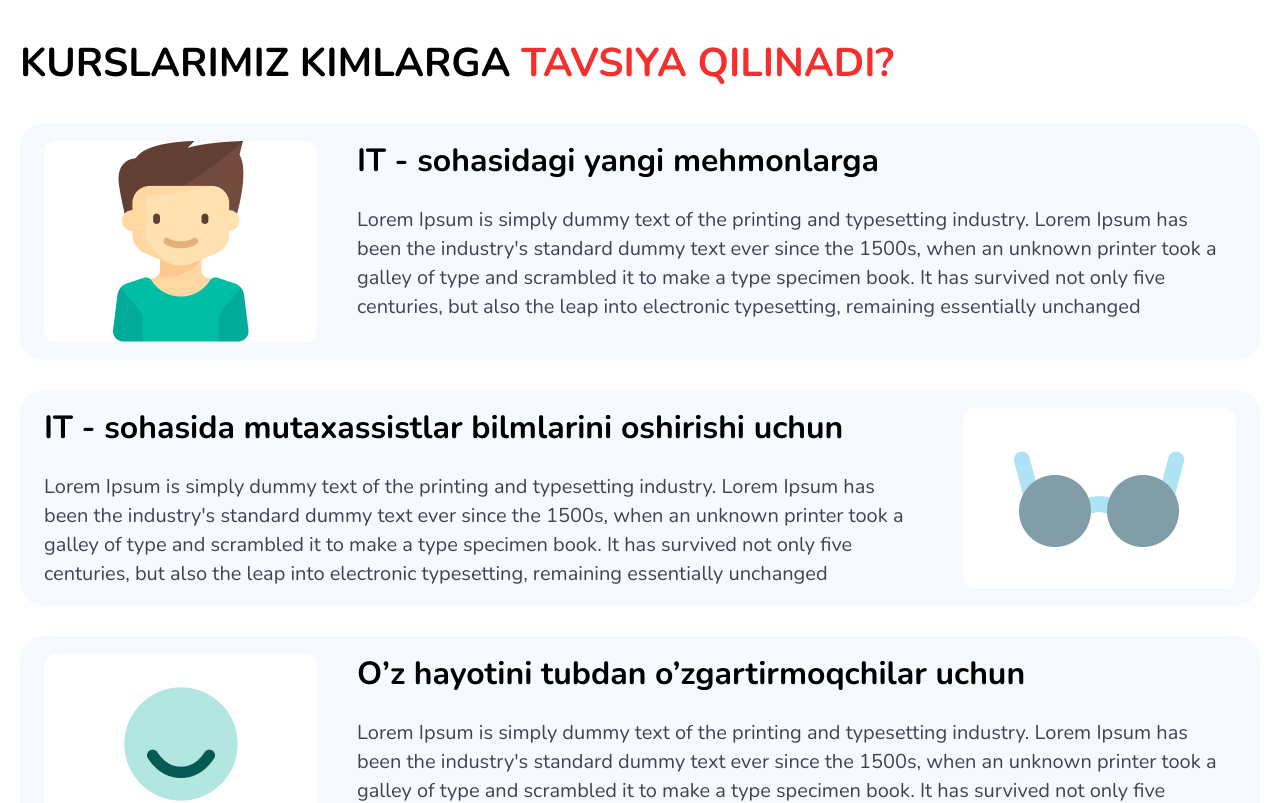
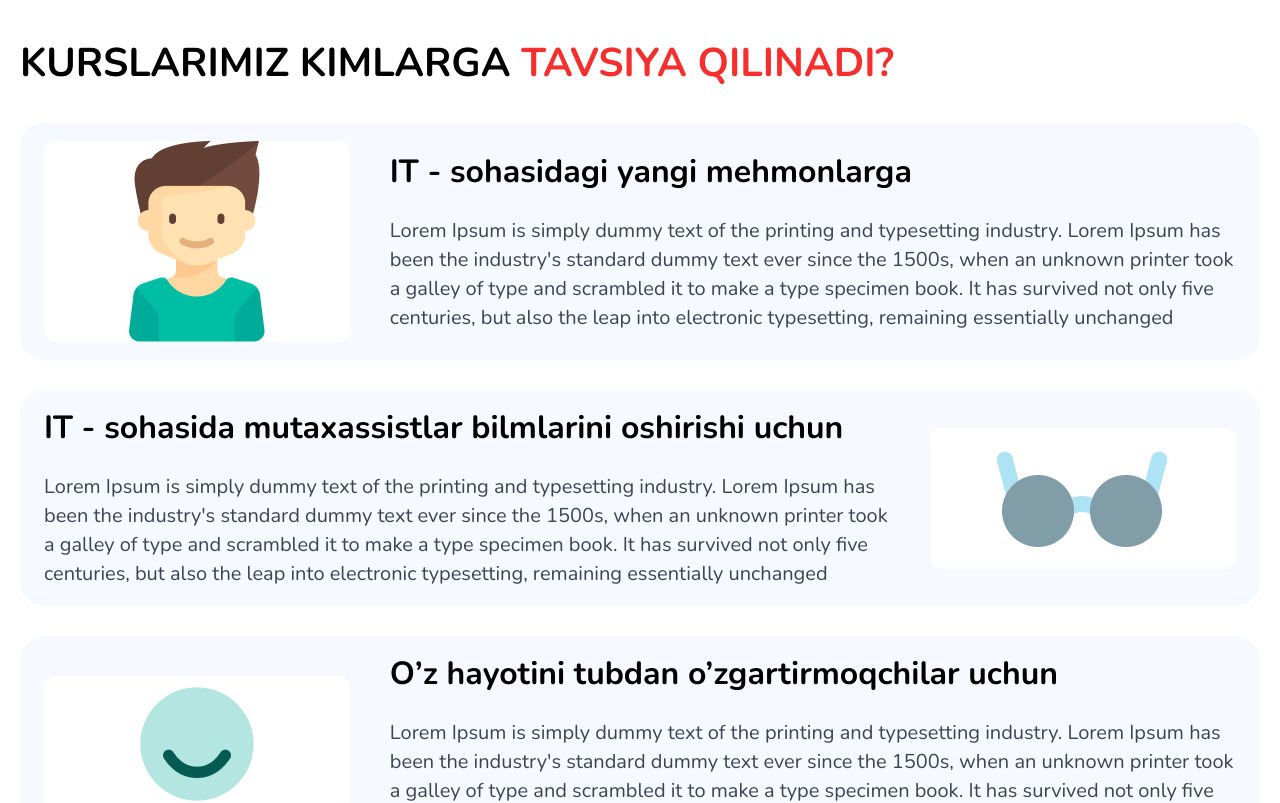
Before and after one commit to akramjonnuriddinov/online-dars, a Vue app: page / in a window 1280 px wide. Shown: the part 820-1623 px from the top of the page. Built offline with nearby package versions, Linux system fonts and the light colour scheme.

Commit message:
Add AboutCourse media queries

```diff
--- a/src/assets/styles/main.css
+++ b/src/assets/styles/main.css
@@ -342,15 +342,15 @@ ul {
 
 .course__list-item {
   display: flex;
+  flex-direction: column;
+  align-items: center;
+  justify-content: center;
   background-color: #f6f9ff;
   border-radius: 24px;
   padding: 18px 24px;
   gap: 40px;
 }
 
-.course__list-item:nth-child(2n) {
-  flex-direction: row-reverse;
-}
 .course__list-item:not(:last-child) {
   margin-bottom: 30px;
 }
@@ -360,9 +360,25 @@ ul {
   align-items: center;
   justify-content: center;
   background-color: var(--text-white);
-  max-width: 273px;
   width: 100%;
   border-radius: 12px;
+}
+
+@media screen and (min-width: 768px) {
+  .course__list-item {
+    flex-direction: row;
+  }
+  .course__list-item:nth-child(2n) {
+    flex-direction: row-reverse;
+  }
+  .course__list-img-wrapper {
+    min-width: 196px;
+  }
+}
+@media screen and (min-width: 1200px) {
+  .course__list-img-wrapper {
+    /* max-width: 273px; */
+  }
 }
 
 .course__list-inner-title {
--- a/src/views/HomeView.vue
+++ b/src/views/HomeView.vue
@@ -18,7 +18,7 @@ import ContactUs from '@/components/ContactUs.vue'
   <hero-component />
   <about-course />
   <customer-choice />
-  <about-cource-video />
+  <!-- <about-cource-video />
   <course-count />
   <the-advertisement />
   <consist-course />
@@ -27,5 +27,5 @@ import ContactUs from '@/components/ContactUs.vue'
   <app-swiper />
   <about-salary />
   <faq-component />
-  <contact-us />
+  <contact-us /> -->
 </template>
```
